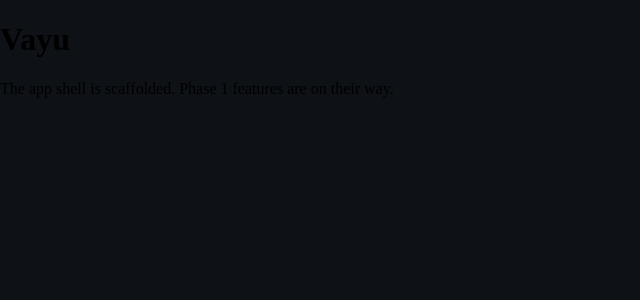
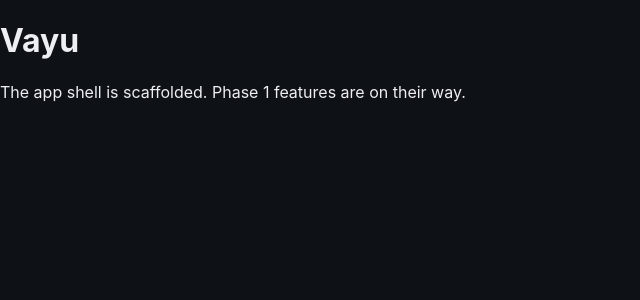
Before and after one commit to singlesoup/vayu-ai, a React (Vite) app: page / in a window 1280 px wide. Shown: the top 300 px of the page, without its empty margins (0-640 px from the left). Built offline with nearby package versions, Linux system fonts and the light colour scheme.

Commit message:
feat(1.3.1): full design token file (8 colours, supporting shades, fonts, type scale, shape+motion)

```diff
--- a/src/styles/tokens.css
+++ b/src/styles/tokens.css
@@ -1,13 +1,52 @@
-/* Design tokens (task 1.3.1 fills in the full set).
-   The 1.2.3 task only needs the Ink background, added here first so `body`
-   can reference the token instead of a literal colour. Colours must not be
-   defined anywhere else in the app (guard: src/styles/tokens.test.ts, 1.3.3). */
+/* Vayu design tokens — PRD §8 (adopted 21 Oct, see plan.md Decisions log).
+   This file is the ONLY place colours are defined (guard: src/styles/colours.test.ts).
+   Any design change is made here plus a Decisions log row in plan.md;
+   no component ever needs editing for a token change. */
 
 :root {
-  --color-ink: #0e1116;
+  /* ---- Core colours (the 8 PRD §8 tokens) ---- */
+  --color-ink: #0E1116; /* app background (dark, default) */
+  --color-surface: #171B22; /* cards, sidebar */
+  --color-text: #EDEFF3; /* primary text */
+  --color-muted: #9BA3AF; /* secondary text, metadata */
+  --color-breeze: #5EEAD4; /* primary accent, links, everything AI */
+  --color-deep-teal: #14B8A6; /* pressed / active states, checked checkbox, today */
+  --color-paper: #FAF9F6; /* light-mode background (light mode is P1, Friday) */
+  --color-warm: #F5C97A; /* Evening Reflection ONLY (Phase 3). The colour guard
+     test fails `npm run check` if any file outside tokens.css uses this token. */
+
+  /* ---- Supporting shades from the design board ---- */
+  --color-border: #262C36; /* dividers */
+  --color-border-card: #2B323E; /* card and window borders */
+  --color-checkbox-border: #4A5261; /* unchecked checkbox border */
+  --color-on-accent: #06231F; /* text on Deep Teal / Breeze */
+
+  /* ---- Fonts (files bundled locally, task 1.3.2) ---- */
+  --font-ui: Inter;
+  --font-body: Newsreader;
+  --font-mono: JetBrains Mono;
+
+  /* ---- Type sizes (PRD §8 type scale) ---- */
+  --text-display: 34px;
+  --text-heading: 22px;
+  --text-body: 15px;
+  --text-small: 13px;
+  --text-mono: 12px;
+
+  /* ---- Shape and motion ---- */
+  --radius: 12px; /* cards and windows; no hard square corners */
+  --space-1: 8px; /* 8pt spacing grid */
+  --space-2: 16px;
+  --space-3: 24px;
+  --space-4: 32px;
+  --space-6: 48px;
+  --motion-fade: 200ms; /* 200ms fade only; nothing slides, bounces, or spins */
 }
 
+/* Global surface: the app window must never flash white (task 1.2.3). */
 body {
   margin: 0;
   background: var(--color-ink);
+  color: var(--color-text);
+  font-family: var(--font-ui), system-ui, sans-serif;
 }
```
Also changed, not shown: 2 other files (tests, documents, lock files or other folders).
